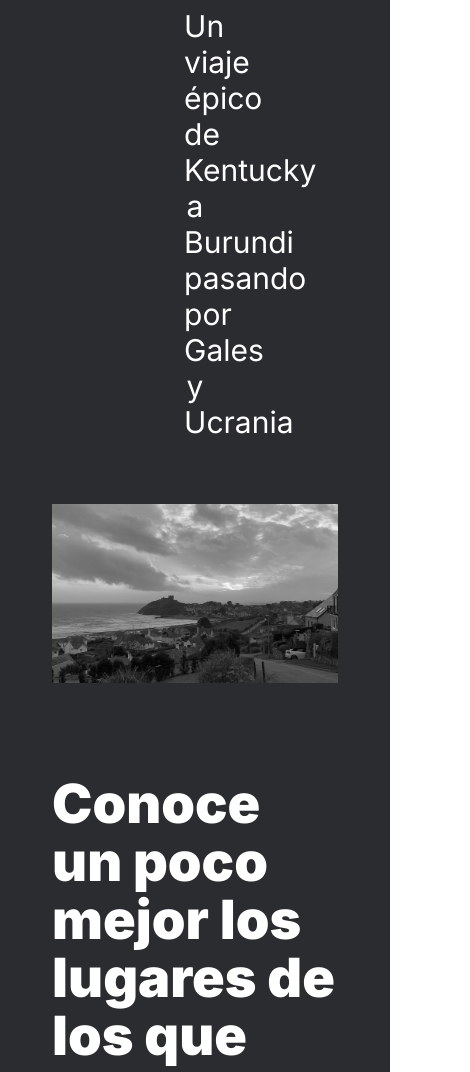
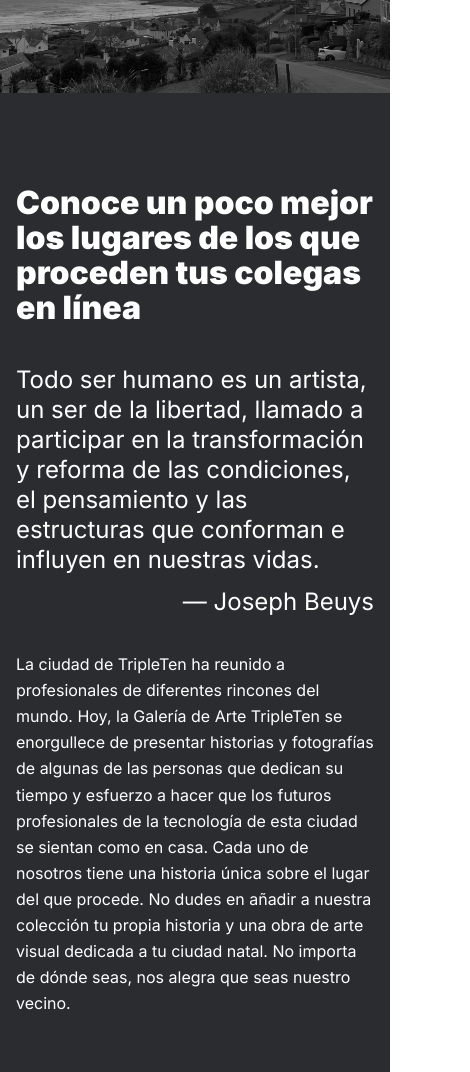
Before and after one commit to NiGaPe/web_project_homeland, a plain HTML site: page index.html in a window 390 px wide. Shown: the part 658-1730 px from the top of the page, 470 px wide, since content can reach past the window. Drawn offline with Linux system fonts and the light colour scheme.

Commit message:
Break points 1023px and 543px

```diff
--- a/blocks/header.css
+++ b/blocks/header.css
@@ -15,3 +15,25 @@
   font-weight: 900;
   margin: 22px 0 0;
 }
+
+@media screen and (max-width: 1023px) {
+  .header__logo {
+    width: 32px;
+    height: 30px;
+  }
+
+  .header__text {
+    margin: 20px 0 0;
+  }
+}
+
+@media screen and (max-width: 543px) {
+  .header__logo {
+    width: 24px;
+    height: 24px;
+  }
+
+  .header__text {
+    margin: 17px 0 0;
+  }
+}
--- a/blocks/intro.css
+++ b/blocks/intro.css
@@ -5,7 +5,7 @@
 
 .intro__title {
   font-family: "Inter-Black", sans-serif;
-  font-weight: 400;
+  font-weight: 900;
   font-size: 54px;
   line-height: 58px;
   letter-spacing: 0%;
@@ -39,3 +39,45 @@
   margin: 0 auto;
   padding-right: 8px;
 }
+
+@media screen and (max-width: 1023px) {
+  .intro {
+    margin: 90px 24px 88px;
+  }
+
+  .intro__title {
+    font-size: 45px;
+    line-height: 49px;
+    padding-right: 13px;
+  }
+
+  .intro__quote {
+    margin: 50px auto 26px;
+    padding: 0;
+  }
+
+  .intro__autor {
+    padding: 0;
+  }
+
+  .intro__text {
+    padding: 0;
+  }
+}
+
+@media screen and (max-width: 543px) {
+  .intro {
+    margin: 64px 16px;
+  }
+
+  .intro__title {
+    font-size: 32px;
+    line-height: 35px;
+    padding: 0;
+  }
+
+  .intro__quote {
+    line-height: 30px;
+    margin: 40px auto 10px;
+  }
+}
--- a/blocks/lead.css
+++ b/blocks/lead.css
@@ -30,3 +30,31 @@
   width: 100%;
   margin: 0;
 }
+
+@media screen and (max-width: 1023px) {
+  .lead__title {
+    font-size: 75px;
+    line-height: 79px;
+    width: calc(100% - (119px * 2));
+  }
+
+  .lead__text {
+    width: calc(100% - (24px * 2));
+    margin: 25px 0 30px;
+  }
+}
+
+@media screen and (max-width: 543px) {
+  .lead__title {
+    font-size: 75px;
+    line-height: 79px;
+    width: calc(100% - (46px * 2));
+  }
+
+  .lead__text {
+    width: calc(100% - (16px * 2));
+    margin: 16px 0 40px;
+    font-size: 16px;
+    line-height: 20px;
+  }
+}
--- a/blocks/page.css
+++ b/blocks/page.css
@@ -6,4 +6,17 @@
   display: flex;
   flex-direction: column;
   align-items: center;
+  max-width: 1280px;
 }
+
+@media screen and (max-width: 1023px) {
+  .page {
+    padding: 30px 0 24px;
+  }
+}
+
+@media screen and (max-width: 543px) {
+  .page {
+    padding: 24px 0 20px;
+  }
+}
```
